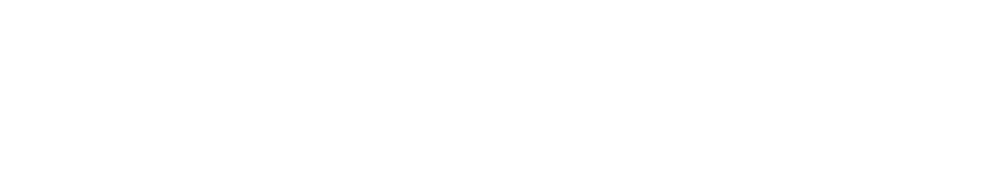
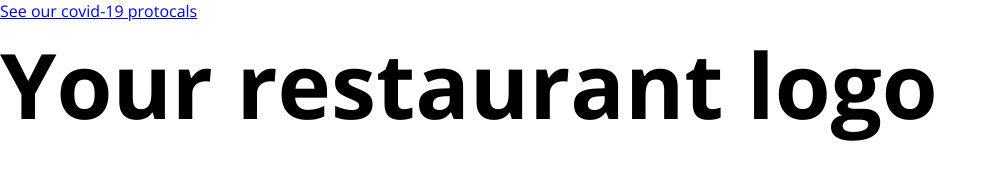
Before and after one commit to admclamb/china-garden-big-pine-main, a plain HTML site: page index.html in a window 1280 px wide. Shown: the whole page, without its empty margins (0-997 px from the left). Drawn offline with nearby package versions, Linux system fonts and the light colour scheme.

Commit message:
Updating the logos

```diff
--- a/index.html
+++ b/index.html
@@ -15,5 +15,14 @@
     <link rel="stylesheet" href="style/pages/home.css" />
     <title>🍜 Chinese Food</title>
   </head>
-  <body></body>
+  <body>
+    <header>
+      <div class="banner">
+        <a href="#">See our covid-19 protocals</a>
+      </div>
+      <nav>
+        <div class="logo"><h1>Your restaurant logo</h1></div>
+      </nav>
+    </header>
+  </body>
 </html>
--- a/style/utilities.css
+++ b/style/utilities.css
@@ -0,0 +1,36 @@
+*,
+*::before,
+*::after {
+  margin: 0;
+  padding: 0;
+  box-sizing: border-box;
+}
+
+:root {
+  --color-main: rgb(192, 14, 14);
+  --color-light: #fff;
+}
+
+body {
+  font-family: "Open Sans", sans-serif;
+}
+
+h1 {
+  font-size: 5.653rem;
+}
+
+h2 {
+  font-size: 3.998rem;
+}
+
+h3 {
+  font-size: 2.827rem;
+}
+
+h4 {
+  font-size: 1.999rem;
+}
+
+p {
+  font-size: 1.414rem;
+}
```
